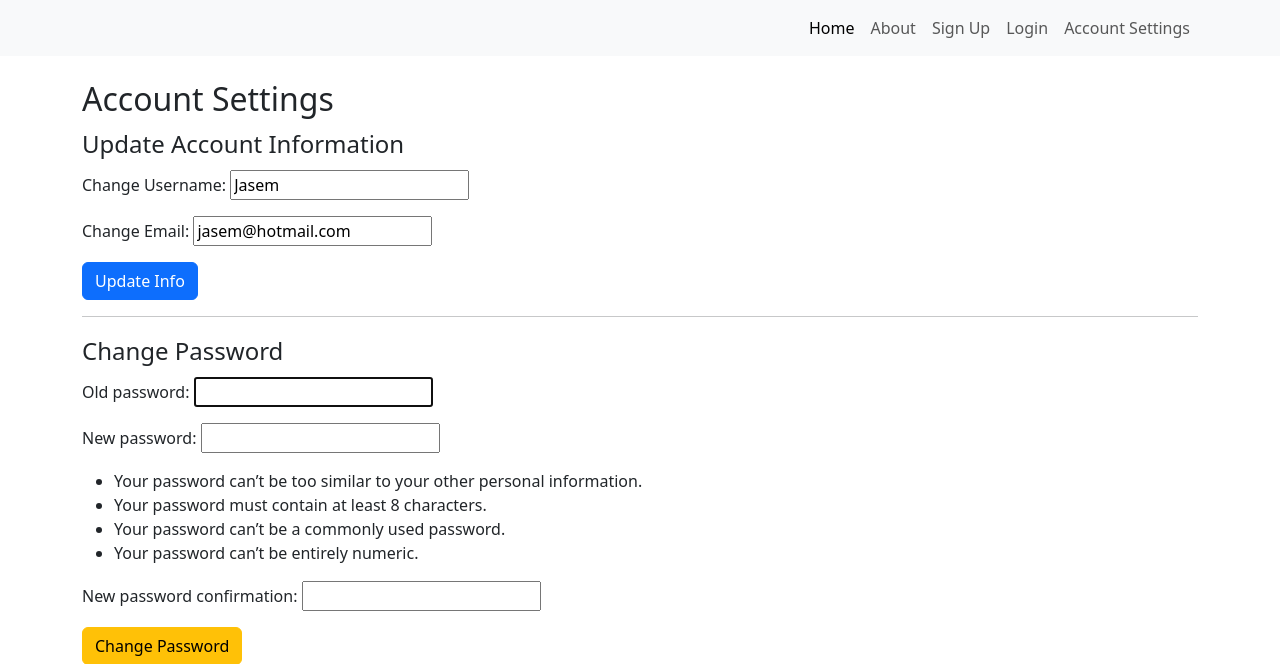
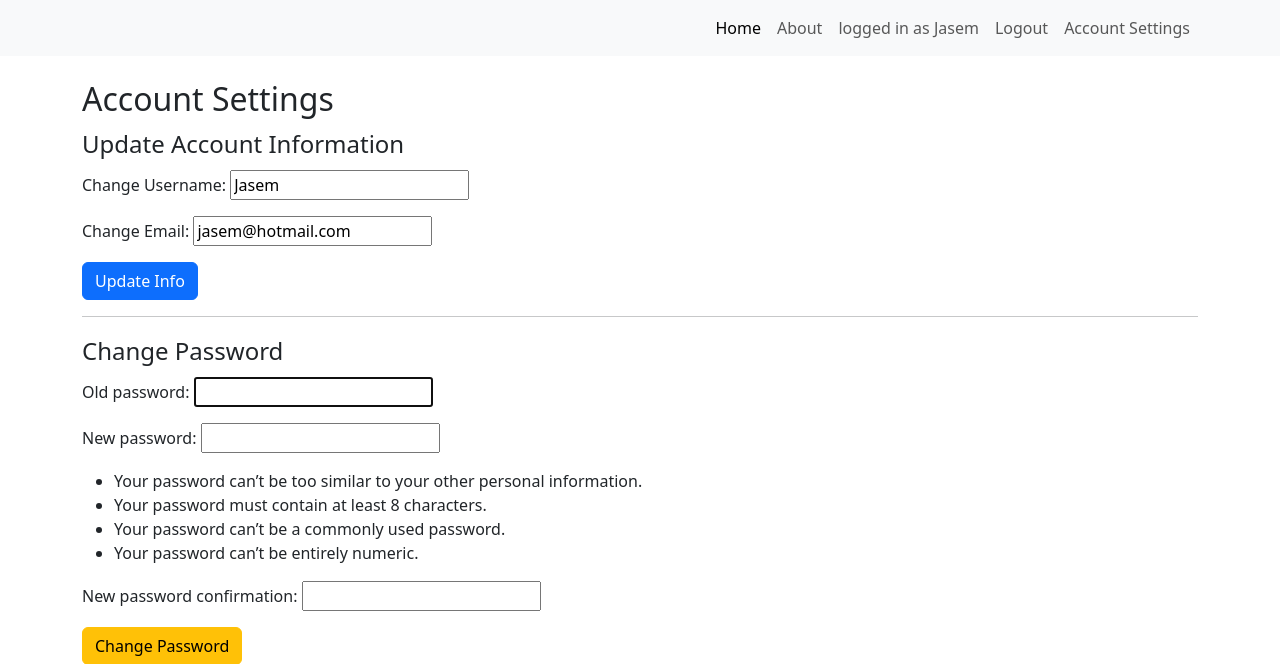
Before and after one commit to Martin-Gubala/WAD2-8C, a Django app: page /accountsettings/ in a window 1280 px wide. Shown: the top 664 px of the page. Run offline with Django 3.2, Linux system fonts and the light colour scheme; a user stored in the database is signed in.

Commit message:
Added Logout & Logged in as:

```diff
--- a/WAD2-8C/WAD2_Project/cafeCritics/urls.py
+++ b/WAD2-8C/WAD2_Project/cafeCritics/urls.py
@@ -15,5 +15,6 @@ urlpatterns = [
     path('signup/', views.signup_view, name='signup'),
     path('login/', login_view, name='login'),
     path('cafe_setup/', cafe_setup_view, name='cafe_setup'),
+    path('logout/', views.logout_view, name='logout'),
     path('profile/<str:username>/', views.profile_view, name='profile'),  # Added URL pattern for profile view
 ]
--- a/WAD2-8C/WAD2_Project/cafeCritics/views.py
+++ b/WAD2-8C/WAD2_Project/cafeCritics/views.py
@@ -7,6 +7,7 @@ from django.contrib.auth.forms import PasswordChangeForm
 from django.contrib.auth.decorators import login_required
 from django.contrib import messages
 from .forms import UserUpdateForm
+from django.contrib.auth import logout
 
 # Create your views here.
 
@@ -39,6 +40,10 @@ def login_view(request):
     else:
         form = UserLoginForm()
     return render(request, 'registration/login.html', {'form': form, 'show_search': False})
+
+def logout_view(request):
+    logout(request)
+    return redirect('cafeCritics:home_page')
 
 def home_view(request):
     cafe_list = Cafe.objects.order_by('-average_rating')[:5]
--- a/WAD2-8C/templates/registration/base_generic.html
+++ b/WAD2-8C/templates/registration/base_generic.html
@@ -43,8 +43,13 @@
                     <div class="navbar-nav ms-auto">
                         <a class="nav-link active" href="{% url 'cafeCritics:home_page' %}">Home</a>
                         <a class="nav-link" href="{% url 'cafeCritics:about' %}">About</a>
-                        <a class="nav-link" href="{% url 'cafeCritics:signup' %}">Sign Up</a>
-                        <a class="nav-link" href="{% url 'cafeCritics:login' %}">Login</a>
+                        {% if user.is_authenticated %}
+                            <span class="nav-link">logged in as {{ user.username }}</span>
+                            <a class="nav-link" href="{% url 'cafeCritics:logout' %}">Logout</a>
+                        {% else %}
+                            <a class="nav-link" href="{% url 'cafeCritics:signup' %}">Sign Up</a>
+                            <a class="nav-link" href="{% url 'cafeCritics:login' %}">Login</a>
+                        {% endif %}
                         <a class="nav-link" href="{% url 'cafeCritics:account_settings' %}">Account Settings</a>
                     </div>
                 </div>
```
Also changed, not shown: WAD2-8C/WAD2_Project/db.sqlite3.
